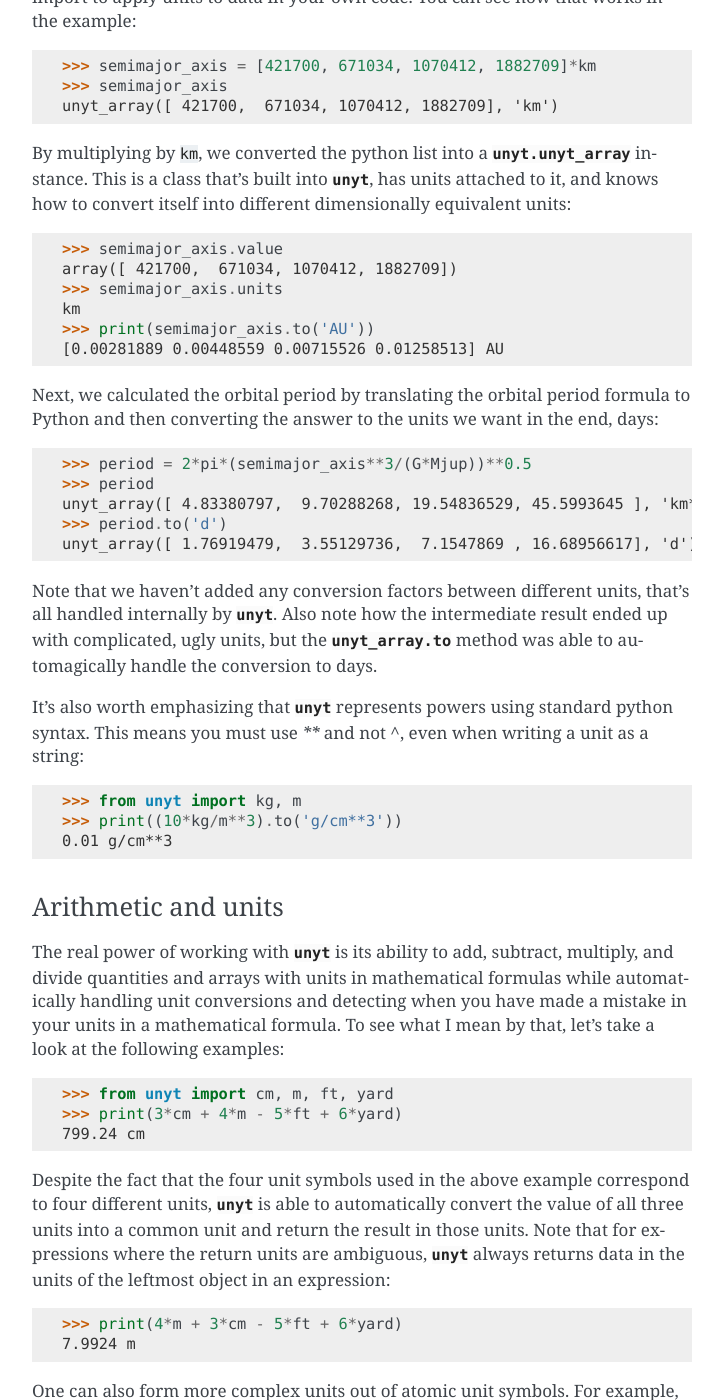
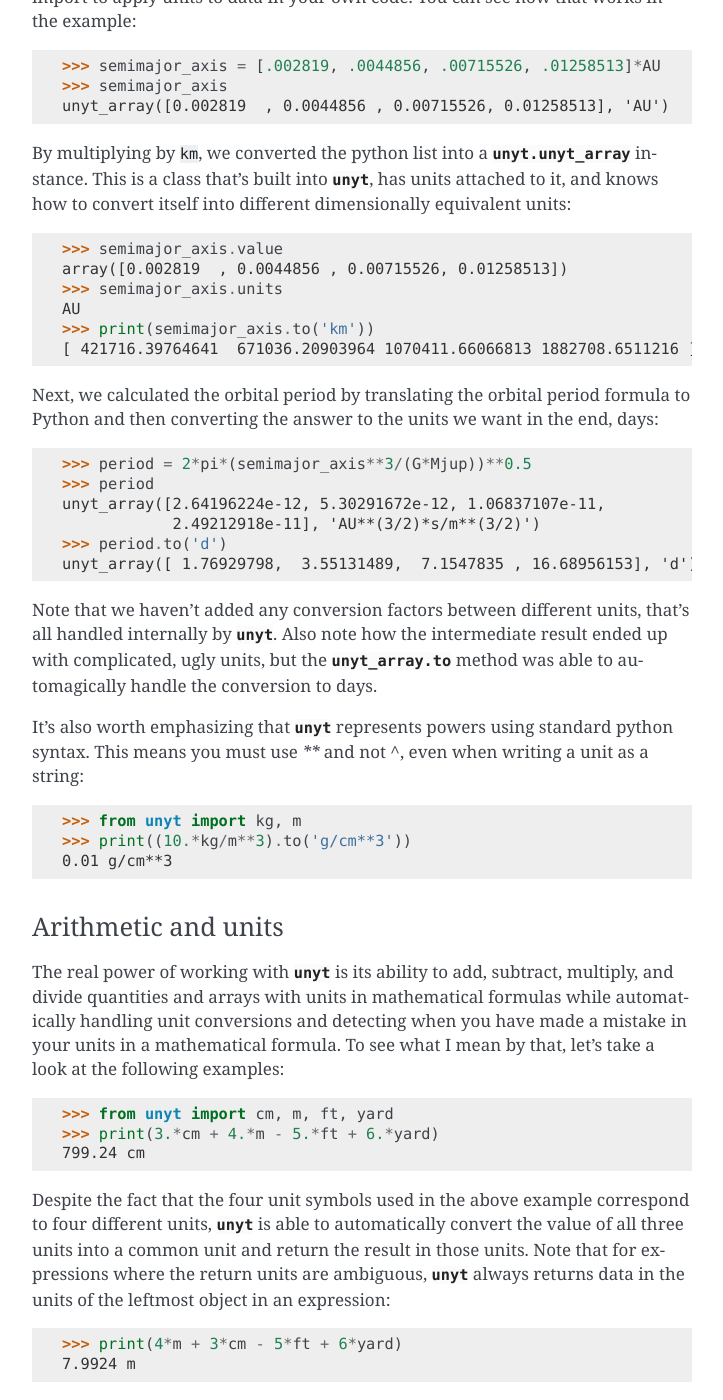
Before and after one commit to yt-project/unyt, a Sphinx documentation site: the page built from docs/usage.rst, in a window 1280 px wide and 1400 px high, scrolled down 1329 px. Shown: the whole window, without its empty margins (388-1111 px from the left). Built offline with Sphinx 7.4.7, drawn with Linux system fonts in a browser that asks for light colours; pages that are not in the unit, such as notebooks, are missing from menus; the version number could not be read and is left out; some of the changed text lies outside the part shown.

Commit message:
fix doctest issues on windows

```diff
--- a/docs/usage.rst
+++ b/docs/usage.rst
@@ -36,11 +36,11 @@ into :mod:`unyt`) and the semimajor axis of the orbits of Jupiter's moons, which
 we can look up from `Wikipedia
 <https://en.wikipedia.org/wiki/Moons_of_Jupiter#List>`_ and enter by hand::
 
-  >>> from unyt import Mjup, G, km
+  >>> from unyt import Mjup, G, AU
   >>> from math import pi
   ...
   >>> moons = ['Io', 'Europa', 'Ganymede', 'Callisto']
-  >>> semimajor_axis = [421700, 671034, 1070412, 1882709]*km
+  >>> semimajor_axis = [.002819, .0044856, .00715526, .01258513]*AU
   ...
   >>> period = 2*pi*(semimajor_axis**3/(G*Mjup))**0.5
   >>> period = period.to('d')
@@ -61,9 +61,9 @@ The :mod:`unyt` namespace has a large number of units and physical constants you
 can import to apply units to data in your own code. You can see how that works
 in the example::
 
-  >>> semimajor_axis = [421700, 671034, 1070412, 1882709]*km
+  >>> semimajor_axis = [.002819, .0044856, .00715526, .01258513]*AU
   >>> semimajor_axis
-  unyt_array([ 421700,  671034, 1070412, 1882709], 'km')
+  unyt_array([0.002819  , 0.0044856 , 0.00715526, 0.01258513], 'AU')
 
 By multiplying by ``km``, we converted the python list into a
 :class:`unyt.unyt_array <unyt.array.unyt_array>` instance. This is a class
@@ -71,11 +71,11 @@ that's built into :mod:`unyt`, has units attached to it, and knows how to
 convert itself into different dimensionally equivalent units::
 
   >>> semimajor_axis.value
-  array([ 421700,  671034, 1070412, 1882709])
+  array([0.002819  , 0.0044856 , 0.00715526, 0.01258513])
   >>> semimajor_axis.units
-  km
-  >>> print(semimajor_axis.to('AU'))
-  [0.00281889 0.00448559 0.00715526 0.01258513] AU
+  AU
+  >>> print(semimajor_axis.to('km'))
+  [ 421716.39764641  671036.20903964 1070411.66066813 1882708.6511216 ] km
 
 Next, we calculated the orbital period by translating the orbital period
 formula to Python and then converting the answer to the units we want in the
@@ -83,9 +83,10 @@ end, days::
 
   >>> period = 2*pi*(semimajor_axis**3/(G*Mjup))**0.5
   >>> period
-  unyt_array([ 4.83380797,  9.70288268, 19.54836529, 45.5993645 ], 'km**(3/2)*s/m**(3/2)')
+  unyt_array([2.64196224e-12, 5.30291672e-12, 1.06837107e-11,
+              2.49212918e-11], 'AU**(3/2)*s/m**(3/2)')
   >>> period.to('d')
-  unyt_array([ 1.76919479,  3.55129736,  7.1547869 , 16.68956617], 'd')
+  unyt_array([ 1.76929798,  3.55131489,  7.1547835 , 16.68956153], 'd')
 
 Note that we haven't added any conversion factors between different units,
 that's all handled internally by :mod:`unyt`. Also note how the intermediate
@@ -98,7 +99,7 @@ python syntax. This means you must use `**` and not `^`, even when writing a
 unit as a string:
 
   >>> from unyt import kg, m
-  >>> print((10*kg/m**3).to('g/cm**3'))
+  >>> print((10.*kg/m**3).to('g/cm**3'))
   0.01 g/cm**3
 
 Arithmetic and units
@@ -111,7 +112,7 @@ mistake in your units in a mathematical formula. To see what I mean by that,
 let's take a look at the following examples::
 
   >>> from unyt import cm, m, ft, yard
-  >>> print(3*cm + 4*m - 5*ft + 6*yard)
+  >>> print(3.*cm + 4.*m - 5.*ft + 6.*yard)
   799.24 cm
 
 Despite the fact that the four unit symbols used in the above example correspond
@@ -126,7 +127,7 @@ returns data in the units of the leftmost object in an expression::
 One can also form more complex units out of atomic unit symbols. For example, here is how we'd create an array with units of meters per second and print out the values in the array in miles per hour::
 
   >>> from unyt import m, s
-  >>> velocities = [20, 22, 25]*m/s
+  >>> velocities = [20., 22., 25.]*m/s
   >>> print(velocities.to('mile/hr'))
   [44.73872584 49.21259843 55.9234073 ] mile/hr
 
@@ -278,9 +279,9 @@ accomplished with the :meth:`unyt_array.convert_to_units
 <unyt.array.unyt_array.convert_to_units>` function:
 
   >>> from unyt import mile
-  >>> data = [1, 2, 3]*mile
+  >>> data = [1., 2., 3.]*mile
   >>> data
-  unyt_array([1, 2, 3], 'mile')
+  unyt_array([1., 2., 3.], 'mile')
   >>> data.convert_to_units('km')
   >>> data
   unyt_array([1.609344, 3.218688, 4.828032], 'km')
@@ -384,9 +385,9 @@ methods:
   >>> from unyt import g, cm, horsepower
   >>> (1e-9*g/cm**2).in_base('galactic')
   unyt_quantity(4.78843804, 'Msun/kpc**2')
-  >>> data = [100, 500, 700]*horsepower
+  >>> data = [100., 500., 700.]*horsepower
   >>> data
-  unyt_array([100, 500, 700], 'hp')
+  unyt_array([100., 500., 700.], 'hp')
   >>> data.convert_to_base('mks')
   >>> data
   unyt_array([ 74569.98715823, 372849.93579114, 521989.91010759], 'W')
@@ -542,28 +543,28 @@ To obtain a new array containing a copy of the original data, use either the
 
   >>> from unyt import g
   >>> import numpy as np
-  >>> data = [1, 2, 3]*g
+  >>> data = [1., 2., 3.]*g
   >>> data
-  unyt_array([1, 2, 3], 'g')
+  unyt_array([1., 2., 3.], 'g')
   >>> np.array(data)
-  array([1, 2, 3])
+  array([1., 2., 3.])
   >>> data.to_value('kg')
   array([0.001, 0.002, 0.003])
   >>> data.value
-  array([1, 2, 3])
+  array([1., 2., 3.])
   >>> data.v
-  array([1, 2, 3])
+  array([1., 2., 3.])
 
 Similarly, to obtain a ndarray containing a view of the data in the original
 array, use either the :attr:`unyt_array.ndview <unyt.array.unyt_array.ndview>`
 or the :attr:`unyt_array.d <unyt.array.unyt_array.d>` properties:
 
   >>> data.view(np.ndarray)
-  array([1, 2, 3])
+  array([1., 2., 3.])
   >>> data.ndview
-  array([1, 2, 3])
+  array([1., 2., 3.])
   >>> data.d
-  array([1, 2, 3])
+  array([1., 2., 3.])
 
 Applying units to data
 ----------------------
@@ -806,24 +805,26 @@ the ``unyt_array`` initializer directly:
 
    >>> np.array([1, 2, 3], dtype='float64')*km
    unyt_array([1., 2., 3.], 'km')
-   >>> unyt_array([1, 2, 3], 'km', dtype='int32')
-   unyt_array([1, 2, 3], dtype=int32, units='km')
 
-Operations that convert an integer array to a new unit will convert the array to the floating point type with an equivalent size. For example, Calling ``in_units`` on a 32 bit integer array with units of kilometers will return a 32 bit floating point array.
+Operations that convert an integer array to a new unit will convert the array to
+the floating point type with an equivalent size. For example, Calling
+``in_units`` on a 32 bit integer array with units of kilometers will return a 32
+bit floating point array.
 
    >>> data = np.array([1, 2, 3], dtype='int32')*km
    >>> data.in_units('mile')
    unyt_array([0.62137121, 1.24274242, 1.86411357], dtype=float32, units='mile')
 
-In-place operations will also mutate the dtype from float to integer in these cases, again in away that will preserve the byte size of the data.
+In-place operations will also mutate the dtype from float to integer in these
+cases, again in away that will preserve the byte size of the data.
 
-   >>> data
-   unyt_array([1, 2, 3], dtype=int32, units='km')
    >>> data.convert_to_units('mile')
    >>> data
    unyt_array([0.62137121, 1.24274242, 1.86411357], dtype=float32, units='mile')
 
-It is possible that arrays containing large integers (16777217 for 32 bit and 9007199254740993 for 64 bit) will lose precision when converting data to a different unit. In these cases a warning message will be printed.
+It is possible that arrays containing large integers (16777217 for 32 bit and
+9007199254740993 for 64 bit) will lose precision when converting data to a
+different unit. In these cases a warning message will be printed.
 
 Writing Data with Units to Disk
 -------------------------------
@@ -926,11 +927,11 @@ restoring the data from disk. Here is a short example illustrating this:
   >>> reg.add("code_length", base_value=10.0, dimensions=length,
   ...         tex_repr=r"\rm{Code Length}")
   >>> u = Unit('cm', registry=reg)
-  >>> data = [1, 2, 3]*u
+  >>> data = [1., 2., 3.]*u
   >>> data.write_hdf5('my_code_data.h5')
   >>> read_data = data.from_hdf5('my_code_data.h5')
   >>> read_data
-  unyt_array([1, 2, 3], 'cm')
+  unyt_array([1., 2., 3.], 'cm')
   >>> read_data.to('code_length')
   unyt_array([0.001, 0.002, 0.003], 'code_length')
   >>> os.remove('my_code_data.h5')
```
Also changed, not shown: other parts of docs/usage.rst (+4 -6 lines), 3 other files.
